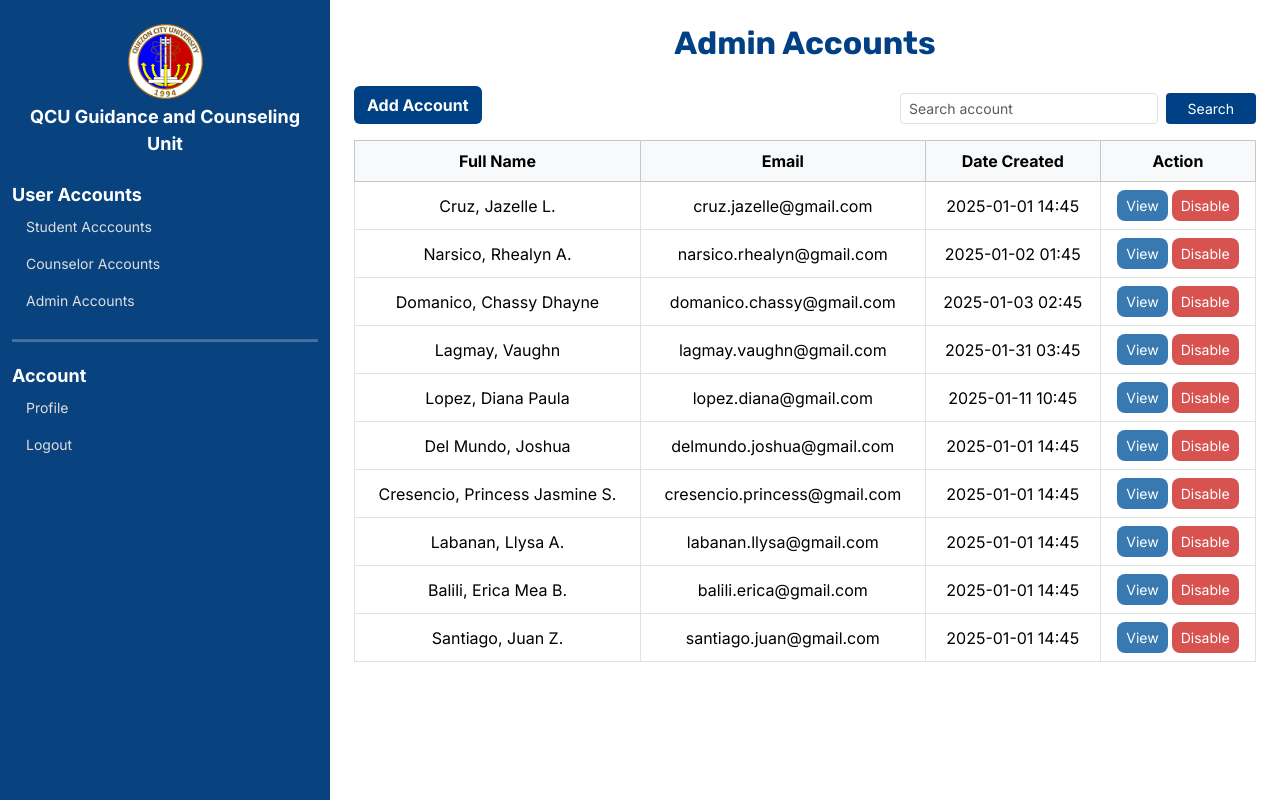
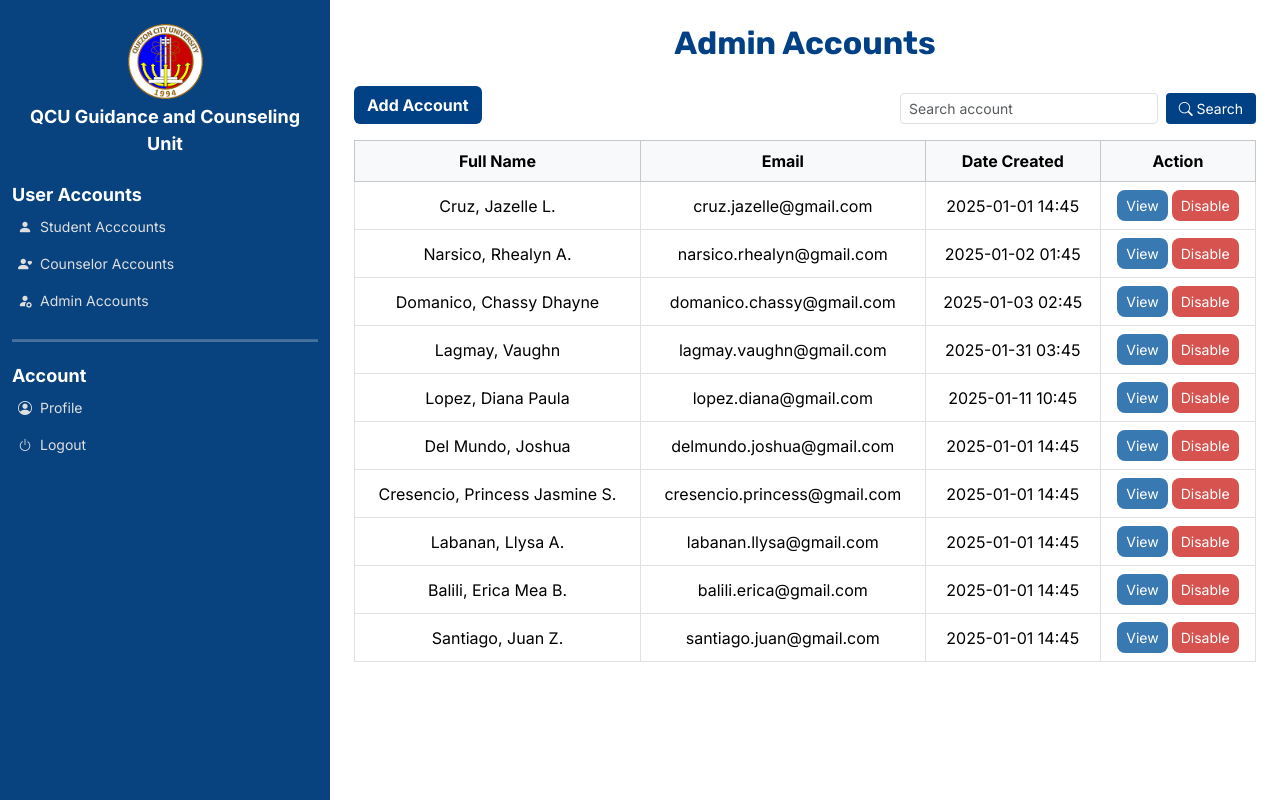
Before and after one commit to jzcz/integrated-service-portal-with-data-analytics, a PHP site: page /integrated-service-portal-with-data-analytics/views/admin/admin-accounts.php in a window 1280 px wide. Run offline with PHP 8.4, Linux system fonts and the light colour scheme.

Commit message:
add cdn link of bootstrap icons

```diff
--- a/views/admin/admin-accounts.php
+++ b/views/admin/admin-accounts.php
@@ -8,6 +8,7 @@
   <link rel="preconnect" href="https://fonts.gstatic.com" crossorigin>
   <link href="https://fonts.googleapis.com/css2?family=Inter:ital,wght@0,14..32,100..900;1,14..32,100..900&family=Rubik:ital,wght@0,300..900;1,300..900&display=swap" rel="stylesheet">
   <link href="https://cdn.jsdelivr.net/npm/bootstrap@5.3.3/dist/css/bootstrap.min.css" rel="stylesheet" integrity="sha384-QWTKZyjpPEjISv5WaRU9OFeRpok6YctnYmDr5pNlyT2bRjXh0JMhjY6hW+ALEwIH" crossorigin="anonymous">
+  <link rel="stylesheet" href="https://cdn.jsdelivr.net/npm/bootstrap-icons@1.11.3/font/bootstrap-icons.min.css">
   <link rel="stylesheet" href="../../assets/css/global.css">
   <link rel="stylesheet" href="../../assets/css/admin.css">
 </head>
--- a/views/admin/student-accounts.php
+++ b/views/admin/student-accounts.php
@@ -8,6 +8,7 @@
   <link rel="preconnect" href="https://fonts.gstatic.com" crossorigin>
   <link href="https://fonts.googleapis.com/css2?family=Inter:ital,wght@0,14..32,100..900;1,14..32,100..900&family=Rubik:ital,wght@0,300..900;1,300..900&display=swap" rel="stylesheet">
   <link href="https://cdn.jsdelivr.net/npm/bootstrap@5.3.3/dist/css/bootstrap.min.css" rel="stylesheet" integrity="sha384-QWTKZyjpPEjISv5WaRU9OFeRpok6YctnYmDr5pNlyT2bRjXh0JMhjY6hW+ALEwIH" crossorigin="anonymous">
+  <link rel="stylesheet" href="https://cdn.jsdelivr.net/npm/bootstrap-icons@1.11.3/font/bootstrap-icons.min.css">
   <link rel="stylesheet" href="../../assets/css/global.css">
   <link rel="stylesheet" href="../../assets/css/admin.css">
 </head>
```
